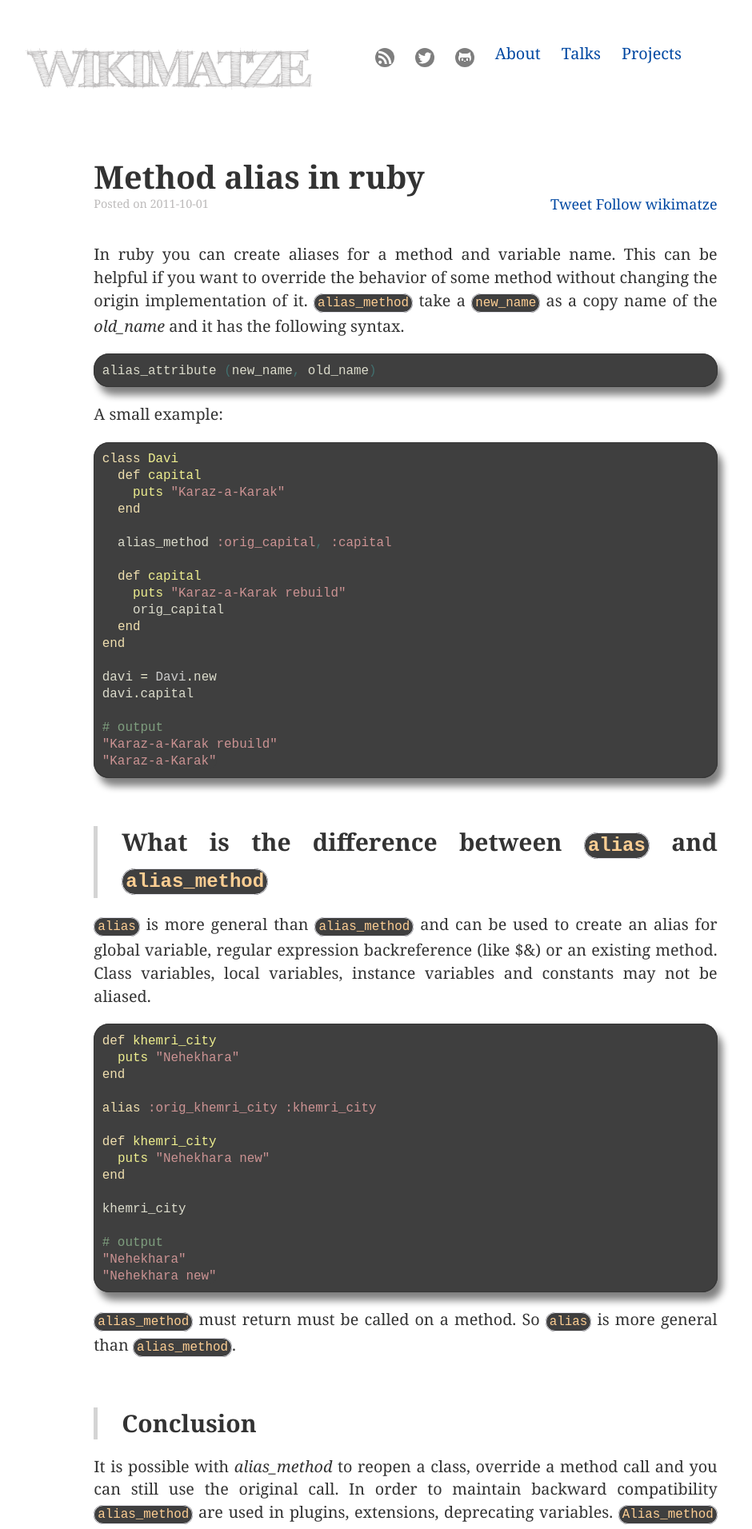
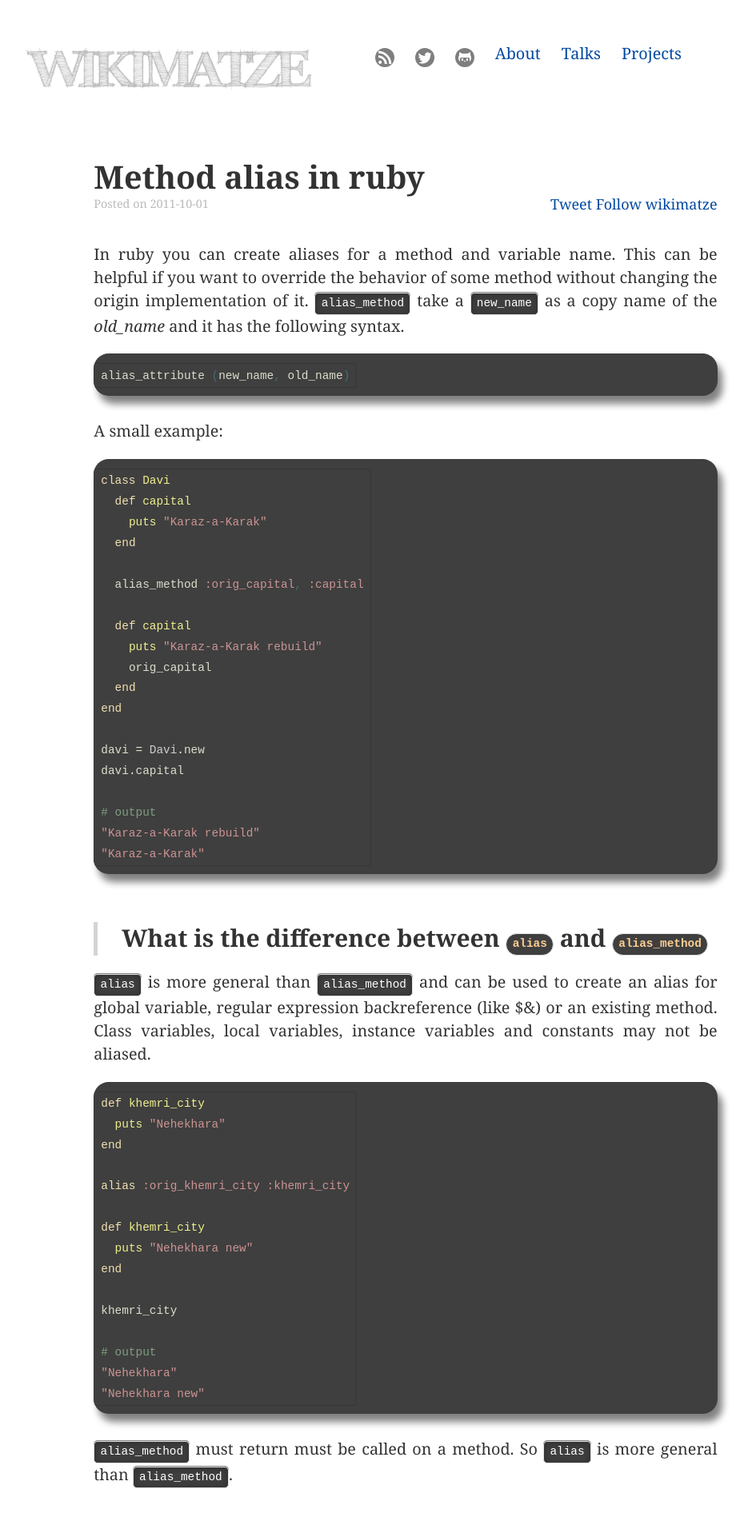
Before and after one commit to wikimatze/wikimatze.de, a Jekyll site: the page build/method-alias-in-ruby.html, which Jekyll copies as it is, in a window 1280 px wide. Shown: the top 1912 px of the page at 80% size, without its empty margins (133-1073 px from the left). Built offline with Jekyll 4.4.1, drawn with Linux system fonts in a browser that asks for light colours; some web fonts are replaced; Markdown is read by kramdown in place of the engine named in the settings; comment, search, counter and statistics services are not loaded.

Commit message:
Code examples need CSS adjustments

```diff
--- a/css/pygments.css
+++ b/css/pygments.css
@@ -1,8 +1,40 @@
-.highlight,
-.container pre {
+/* Code Highlighting */
+pre, code {
+  white-space: pre;
+  display: inline-block;
+  margin: 0;
+  padding: 0;
+  font-size: 14px;
+  padding: 0 .5em;
+  line-height: 1.8em;
+  margin-top: 2px;
+}
+
+@media (min-width: 768px){
+  pre, code {
+    font-size: 16px;
+    margin-top: 2px;
+  }
+}
+
+.highlight, p > pre, p > code, p > nobr > code, li > code, h5 > code, .note > code {
+  background: #333;
+  color: #fff;
+  border-radius: 5px;
+  box-shadow: inset 0 1px 10px rgba(0,0,0,.3),
+    0 1px 0 rgba(255,255,255,.1),
+    0 -1px 0 rgba(0,0,0,.5);
+  background-color: #3F3F3F;
+}
+
+.highlight {
+  padding: 10px 0;
+  width: 100%;
+  overflow: auto;
   font-size: 1.05em;
   font-family: monospace;
-  margin: 0;
+  margin-top: 20px;
+  margin-bottom: 30px;
   background-color: #3F3F3F;
   color: #FDCE93;
   -moz-border-radius: 1em;
@@ -21,7 +53,7 @@
 }
 
 code {
-  font-size: 0.8em;
+  font-size: 0.9rem;
   background-color: #3F3F3F;
   color: #FDCE93;
   -moz-border-radius: 1em;
```
